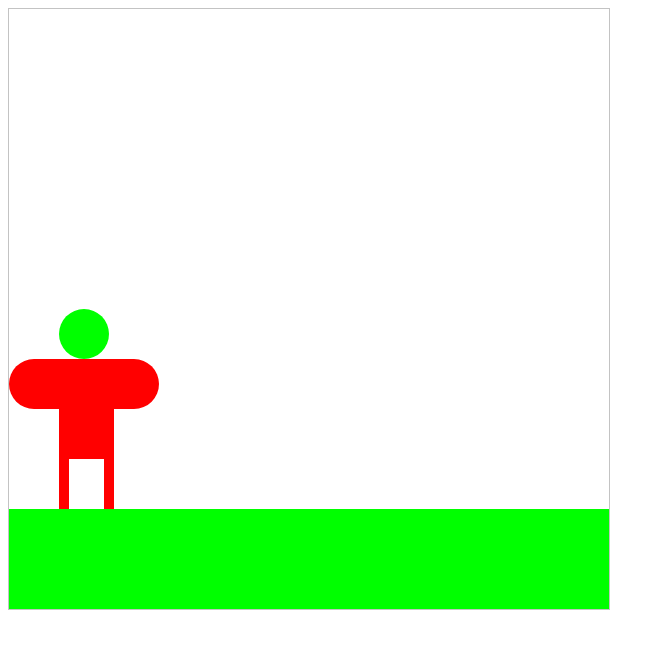
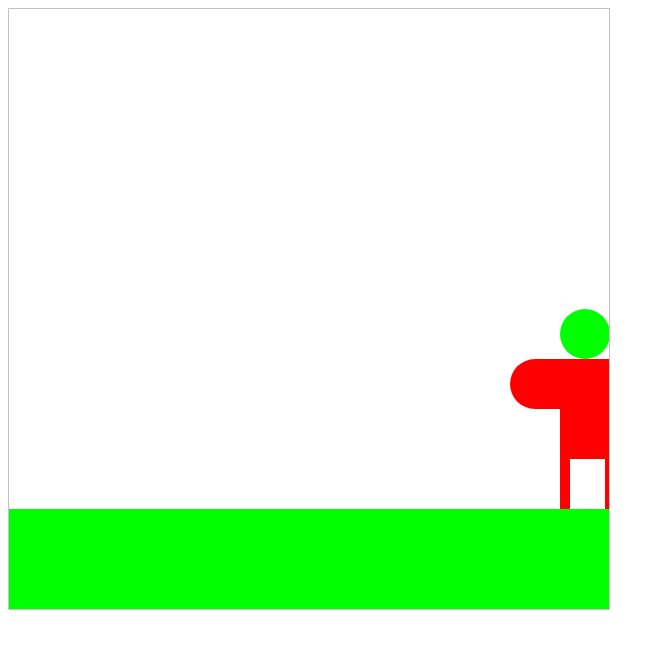
Before and after one commit to jganger-spivak/JSOS, a plain HTML site: page SALAD-master/canvastest.html in a window 1280 px wide. Shown: the whole page, without its empty margins (0-665 px from the left). Drawn offline with Linux system fonts and the light colour scheme.

Commit message:
added more programs for SilverCanvas

```diff
--- a/SALAD-master/canvastest.html
+++ b/SALAD-master/canvastest.html
@@ -13,17 +13,18 @@ Your browser does not support the HTML5 canvas tag.
 function Person() {
   this.renderSprite = function() {
     //Head
-    sc.circle("#00FF00", 75, 325, 25);
+    sc.circle("#00FF00", 75 + sc.count, 325, 25);
     //Body
-    sc.rect("#FF0000", 50, 350, 50, 100);
+    sc.rect("#FF0000", 50 + sc.count, 350, 50, 100);
     //Arms
-    sc.rect("#FF0000", 25, 350, 25, 50);
-    sc.circle("#FF0000", 25, 375, 25);
-    sc.rect("#FF0000", 100, 350, 25, 50);
-    sc.circle("#FF0000", 125, 375, 25);
+    sc.rect("#FF0000", 25 + sc.count, 350, 25, 50);
+    sc.circle("#FF0000", 25 + sc.count, 375, 25);
+    sc.rect("#FF0000", 100 + sc.count, 350, 25, 50);
+    sc.circle("#FF0000", 125 + sc.count, 375, 25);
     //Legs
-    sc.rect("#FF0000", 50, 375, 10, 125)
-    sc.rect("#FF0000", 95, 375, 10, 125)
+    sc.rect("#FF0000", 50 + sc.count, 375, 10, 125)
+    sc.rect("#FF0000", 95 + sc.count, 375, 10, 125)
+	if (sc.count == 600) { sc.count = 0; }
   }
   return this;
 }
```
Also changed, not shown: SALAD-master/web.html (added, +42 -0 lines).
